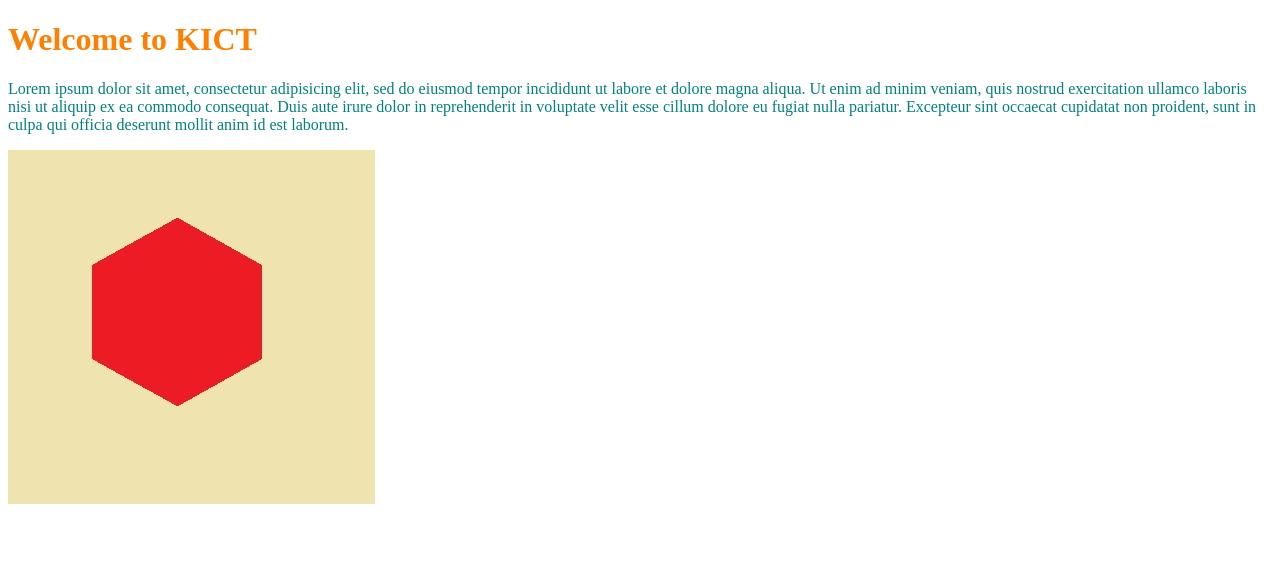
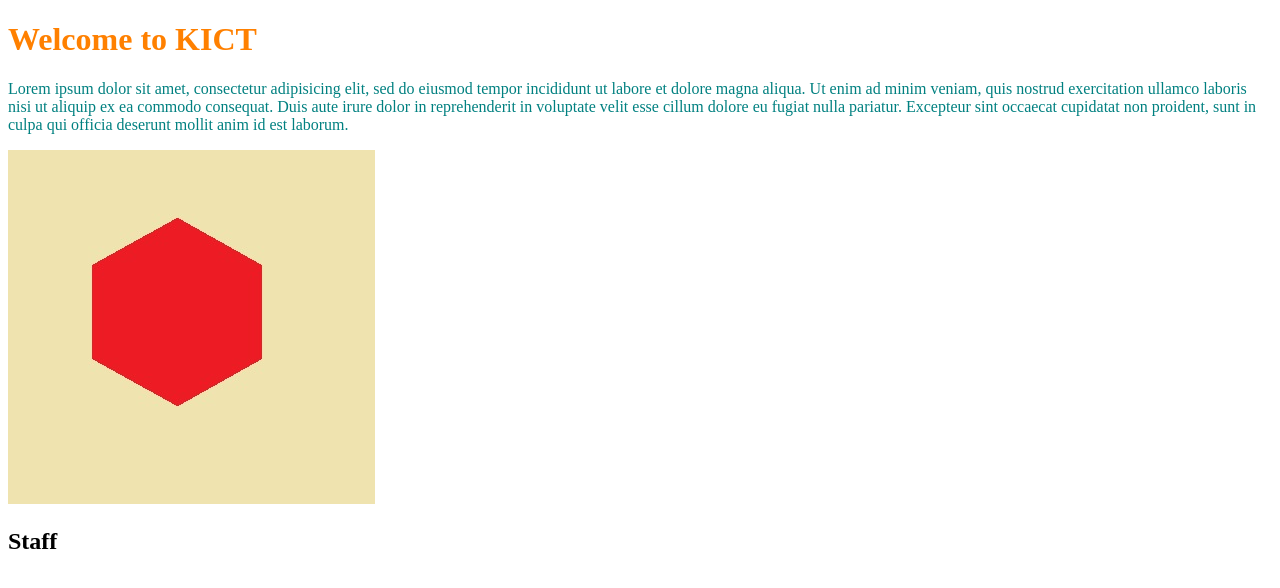
Before and after one commit to DMushtaq/kict, a plain HTML site: page index.html in a window 1280 px wide. Drawn offline with Linux system fonts and the light colour scheme.

Commit message:
added h2

```diff
--- a/index.html
+++ b/index.html
@@ -15,5 +15,7 @@
 	cillum dolore eu fugiat nulla pariatur. Excepteur sint occaecat cupidatat non
 	proident, sunt in culpa qui officia deserunt mollit anim id est laborum.</p>
 	<img src="daw.jpg">
+	<h2>Staff</h2>
+
 </body>
 </html>
```
